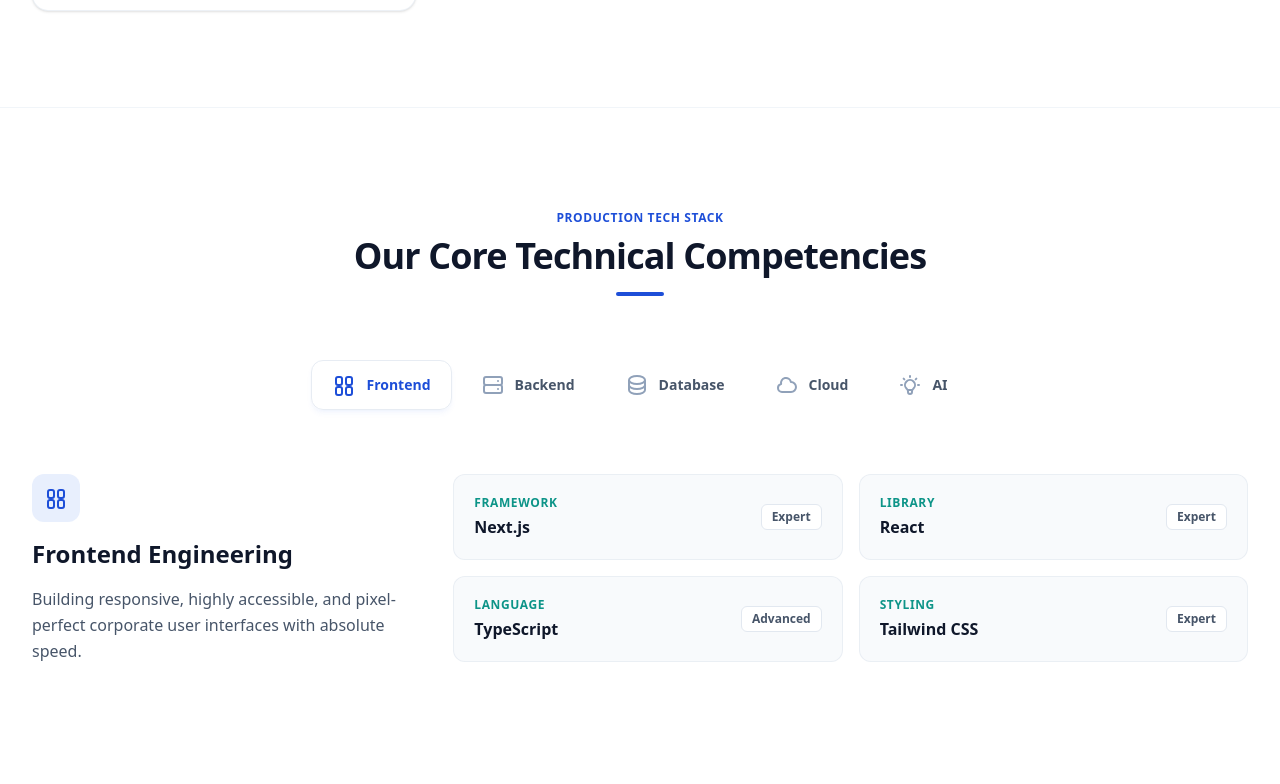
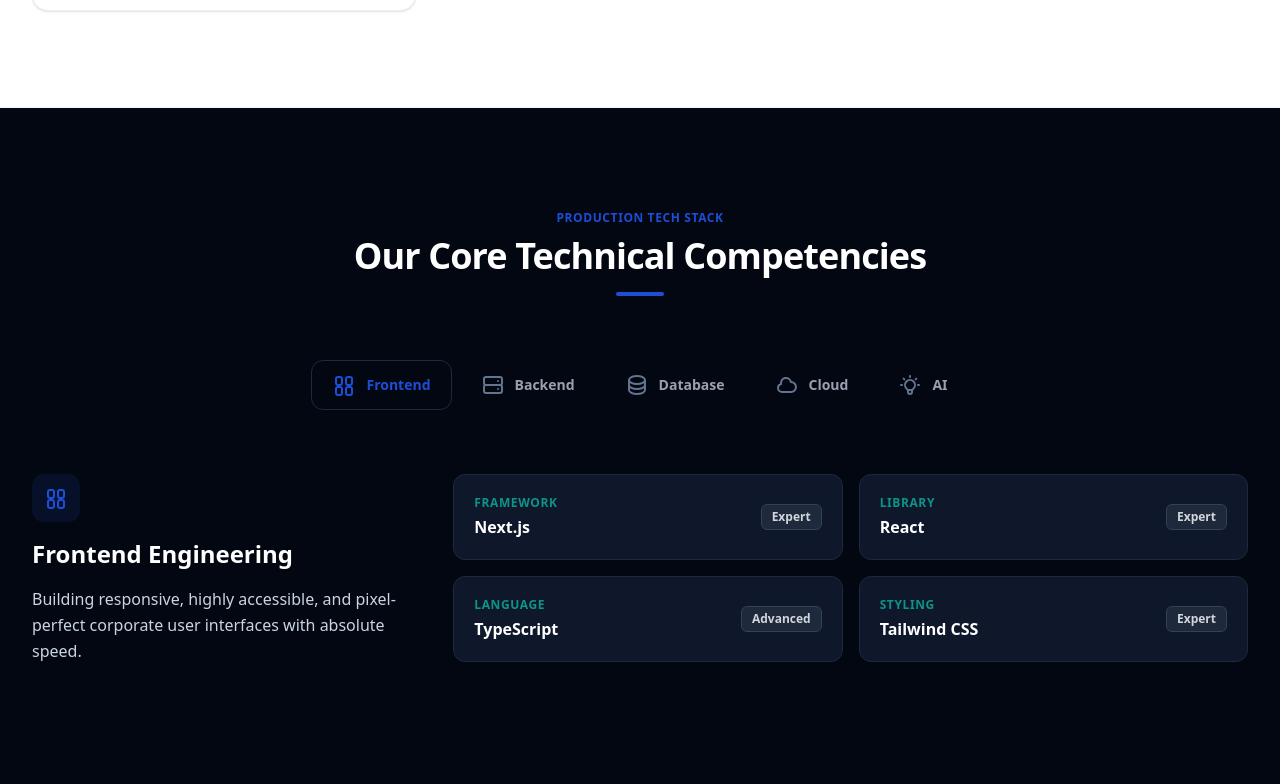
Before and after one commit to kenenisa-j/denkinesh-platform, a Next.js app in the folder frontend/: page / in a window 1280 px wide. Shown: the part 2956-3740 px from the top of the page. Built offline with nearby package versions, Linux system fonts and the light colour scheme; no server answers.

Commit message:
fix: remove negative margin hack and restore stable layout alignment

```diff
--- a/frontend/components/TechShowcase.tsx
+++ b/frontend/components/TechShowcase.tsx
@@ -7,7 +7,6 @@ import { techDomains, DomainCategory } from "./techData";
 export default function TechShowcase() {
   const [activeTab, setActiveTab] = useState<string>("frontend");
 
-  // Simple local component to map standard vector icon markers safely
   const IconMarker = ({ id }: { id: string }) => {
     const props = { className: "w-6 h-6 transition-colors duration-300" };
     switch (id) {
@@ -29,7 +28,11 @@ export default function TechShowcase() {
   const selectedDomain = techDomains.find((d) => d.id === activeTab) || techDomains[0];
 
   return (
-    <section id="technologies" className="py-24 bg-white border-b border-slate-100 overflow-hidden">
+    /* Completely dropped the negative margin breakout hacks to fix the offset crash */
+    <section
+      id="technologies"
+      className="w-full py-24 bg-[#030712] border-b border-slate-900 overflow-hidden"
+    >
       <div className="max-w-7xl mx-auto px-4 sm:px-6 lg:px-8">
 
         {/* Section Heading */}
@@ -37,30 +40,29 @@ export default function TechShowcase() {
           <span className="text-xs font-bold uppercase tracking-wider text-brand-blue">
             Production Tech Stack
           </span>
-          <h2 className="text-3xl sm:text-4xl font-bold text-brand-navy tracking-tight mt-2 mb-4">
+          <h2 className="text-3xl sm:text-4xl font-bold text-white tracking-tight mt-2 mb-4">
             Our Core Technical Competencies
           </h2>
           <div className="w-12 h-1 bg-brand-blue mx-auto rounded" />
         </div>
 
-        {/* Tabbed Filtering Panel - Highly Mobile Responsive down to 320px */}
-        <div className="flex justify-start lg:justify-center items-center overflow-x-auto pb-4 mb-12 scrollbar-none gap-2 px-1 mask-linear">
+        {/* Tabbed Filtering Panel */}
+        <div className="flex justify-start lg:justify-center items-center overflow-x-auto pb-4 mb-12 scrollbar-none gap-2 px-1">
           {techDomains.map((domain) => {
             const isSelected = activeTab === domain.id;
             return (
               <button
                 key={domain.id}
                 onClick={() => setActiveTab(domain.id)}
-                className={`relative flex items-center gap-2.5 px-5 py-3 rounded-xl text-sm font-bold whitespace-nowrap transition-all duration-200 outline-none ${
-                  isSelected
-                    ? "text-brand-blue shadow-md shadow-brand-blue/5 border border-slate-200/80"
-                    : "text-brand-text hover:text-brand-navy hover:bg-slate-50 border border-transparent"
-                }`}
+                className={`relative flex items-center gap-2.5 px-5 py-3 rounded-xl text-sm font-bold whitespace-nowrap transition-all duration-200 outline-none ${isSelected
+                    ? "text-brand-blue border border-slate-800"
+                    : "text-gray-400 hover:text-white hover:bg-slate-900/50 border border-transparent"
+                  }`}
               >
-                <div className={isSelected ? "text-brand-blue" : "text-slate-400"}>
+                <div className={isSelected ? "text-brand-blue" : "text-slate-500"}>
                   <IconMarker id={domain.id} />
                 </div>
-                {domain.title.split(" ")[0]} {/* Shortened labels for clean scaling */}
+                {domain.title.split(" ")[0]}
 
                 {isSelected && (
                   <motion.div
@@ -74,7 +76,7 @@ export default function TechShowcase() {
           })}
         </div>
 
-        {/* Layout Shift Area with Smooth Presence Transformations */}
+        {/* Layout Content Grid */}
         <div className="grid grid-cols-1 lg:grid-cols-3 gap-12 items-start min-h-[320px]">
 
           {/* Domain Description Panel */}
@@ -89,8 +91,8 @@ export default function TechShowcase() {
             <div className="w-12 h-12 rounded-xl bg-brand-blue/10 text-brand-blue flex items-center justify-center">
               <IconMarker id={selectedDomain.id} />
             </div>
-            <h3 className="text-2xl font-bold text-brand-navy">{selectedDomain.title}</h3>
-            <p className="text-brand-text text-sm sm:text-base leading-relaxed">
+            <h3 className="text-2xl font-bold text-white">{selectedDomain.title}</h3>
+            <p className="text-slate-300 text-sm sm:text-base leading-relaxed">
               {selectedDomain.description}
             </p>
           </motion.div>
@@ -112,16 +114,16 @@ export default function TechShowcase() {
                     animate={{ opacity: 1, scale: 1 }}
                     exit={{ opacity: 0, scale: 0.95 }}
                     transition={{ duration: 0.2, delay: index * 0.05 }}
-                    whileHover={{ y: -4, boxShadow: "0 10px 25px -5px rgba(15, 23, 42, 0.05)" }}
-                    className="p-5 rounded-xl bg-brand-bg border border-slate-200/60 flex items-center justify-between transition-all"
+                    whileHover={{ y: -4, boxShadow: "0 10px 30px -10px rgba(0, 0, 0, 0.5)" }}
+                    className="p-5 rounded-xl bg-[#0f172a] border border-slate-800 flex items-center justify-between transition-all"
                   >
                     <div>
                       <span className="text-xs font-semibold uppercase tracking-wider text-brand-teal block mb-1">
                         {tech.category}
                       </span>
-                      <h4 className="text-base font-bold text-brand-navy">{tech.name}</h4>
+                      <h4 className="text-base font-bold text-white">{tech.name}</h4>
                     </div>
-                    <span className="text-xs font-bold px-2.5 py-1 rounded-md bg-white border border-slate-200 text-brand-text">
+                    <span className="text-xs font-bold px-2.5 py-1 rounded-md bg-[#1e293b] border border-slate-700 text-gray-300">
                       {tech.level}
                     </span>
                   </motion.div>
```
